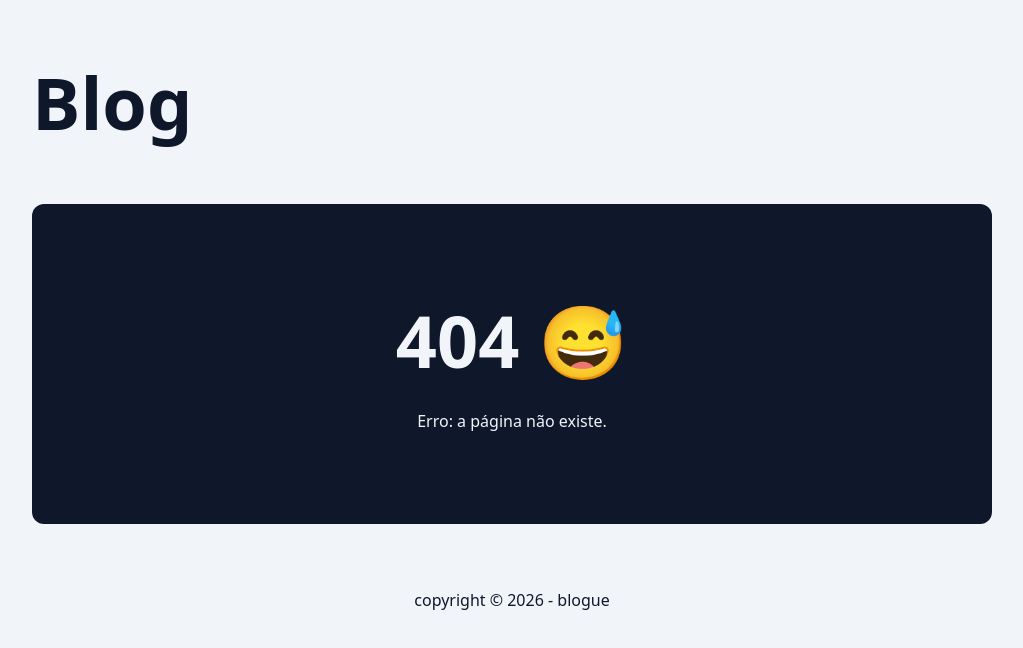
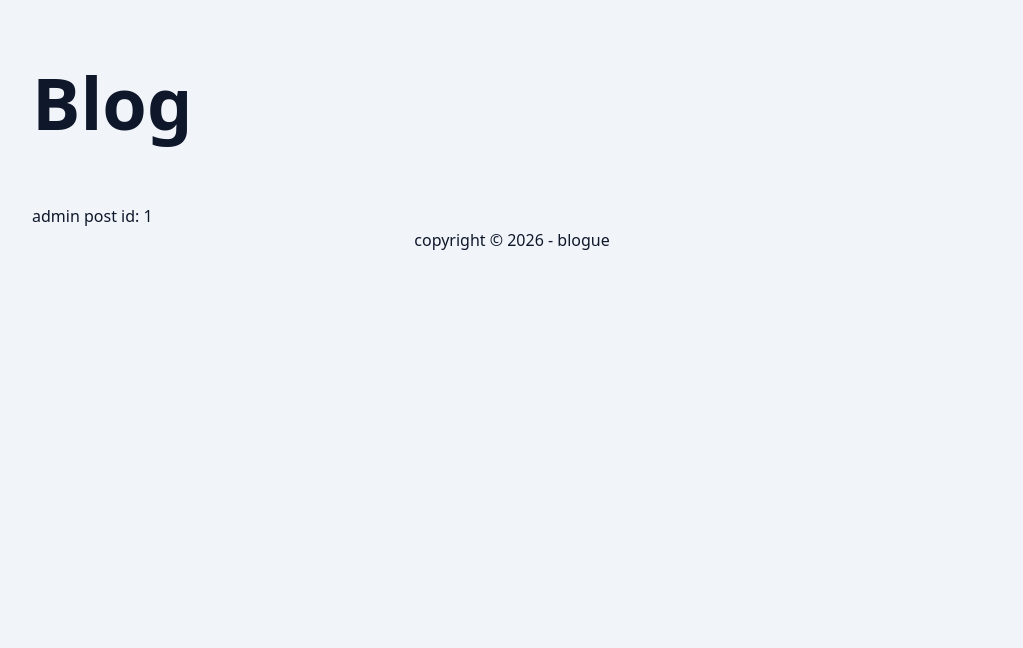
Before and after one commit to marlonnl/blog-nextjs, a Next.js app: page /admin/post/1 in a window 1280 px wide. Before the commit this address had no page. Shown: the top 648 px of the page, without its empty margins (128-1151 px from the left). Built offline with nearby package versions, Linux system fonts and the light colour scheme.

Commit message:
✨ admin routes

```diff
--- /dev/null
+++ b/src/app/admin/login/page.tsx
@@ -0,0 +1,3 @@
+export default async function AdminLoginPage() {
+  return <div>Login</div>
+}
--- /dev/null
+++ b/src/app/admin/post/[id]/page.tsx
@@ -0,0 +1,36 @@
+type AdminPostIdPageProps = {
+  params: Promise<{ id: string }>
+}
+
+export default async function AdminPostIdPage({
+  params,
+}: AdminPostIdPageProps) {
+  // await connection()
+
+  const { id } = await params
+  return <div>admin post id: {id}</div>
+}
+
+// src/app/page.tsx
+// import { Suspense } from "react"
+// import { connection } from "next/server"
+
+// async function DadosDinamicos() {
+//   await connection() // equivalente ao force-dynamic
+//   const agora = new Date().toISOString()
+//   const res = await fetch("https://api.exemplo.com/dados")
+//   const dados = await res.json()
+
+//   return <p>{agora} - {dados.titulo}</p>
+// }
+
+// export default function HomePage() {
+//   return (
+//     <>
+//       <h1>Shell estático</h1>
+//       <Suspense fallback={<p>Carregando...</p>}>
+//         <DadosDinamicos />
+//       </Suspense>
+//     </>
+//   )
+// }
--- /dev/null
+++ b/src/app/admin/post/new/page.tsx
@@ -0,0 +1,3 @@
+export default async function AdminPostNewPage() {
+  return <div>AdminPostNew</div>
+}
--- /dev/null
+++ b/src/app/admin/post/page.tsx
@@ -0,0 +1,3 @@
+export default async function AdminPostPage() {
+  return <div>Admin Post</div>
+}
```
